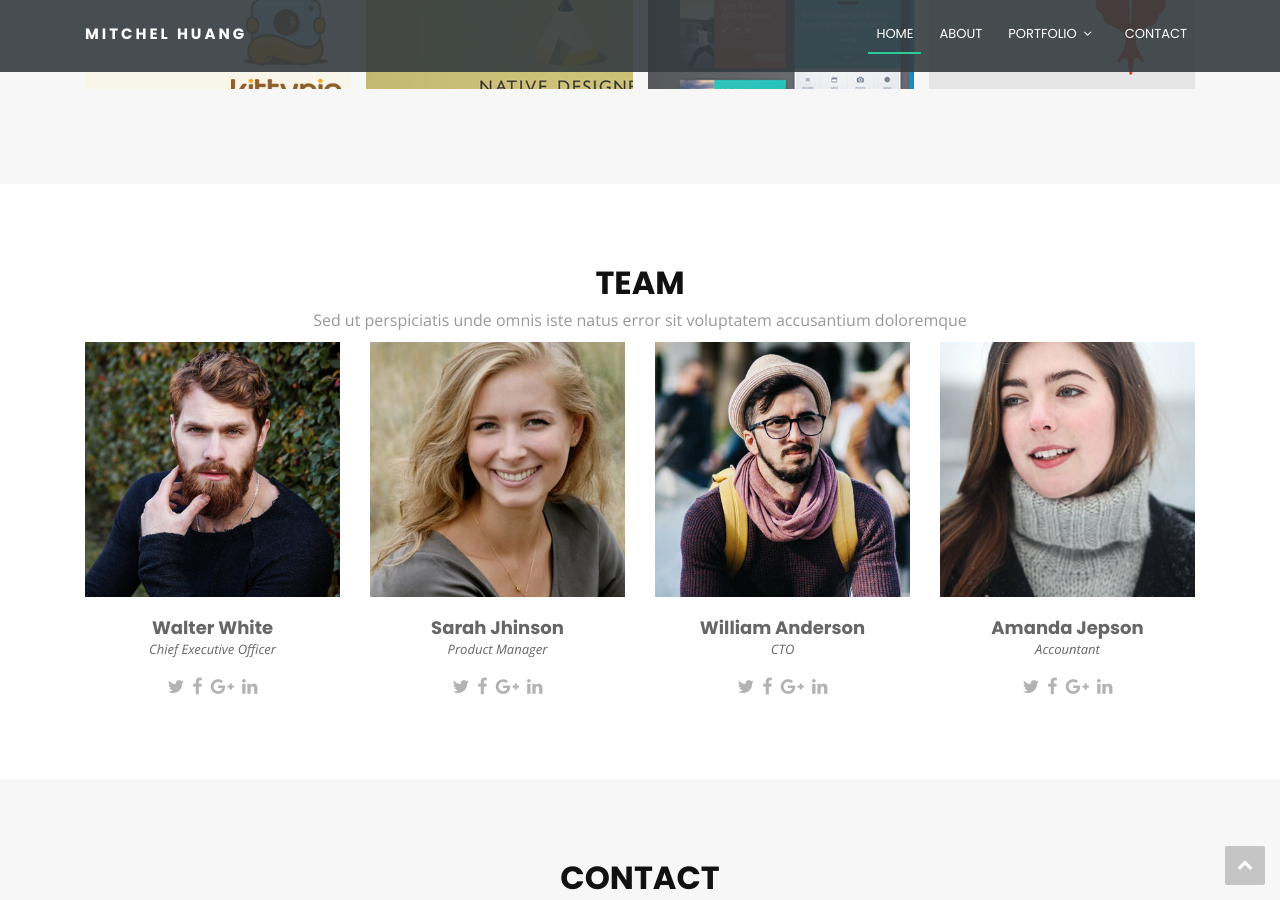
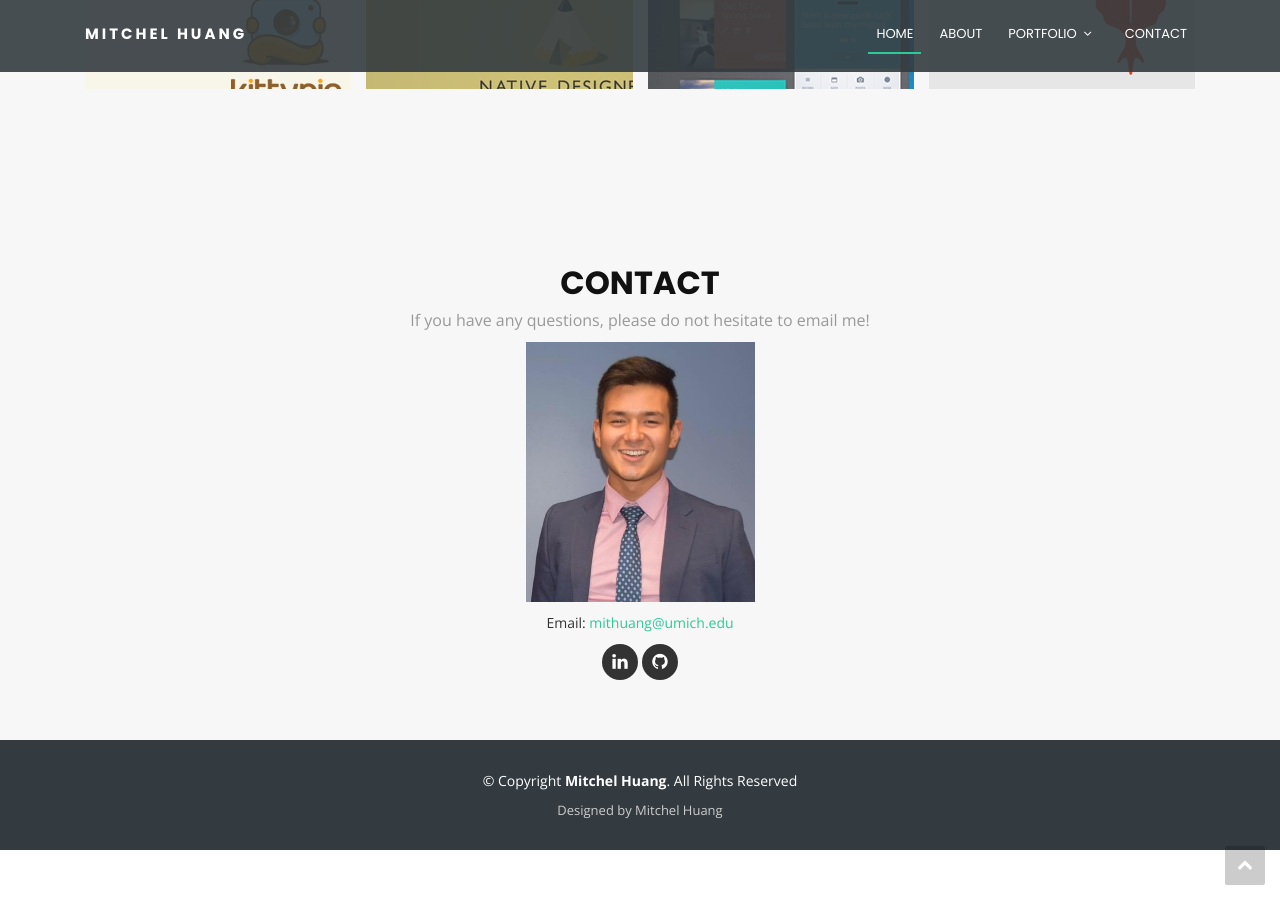
Before and after one commit to mithuang/mithuang.github.io, a Jekyll site: the page index.html, which Jekyll copies as it is, in a window 1280 px wide and 900 px high, scrolled down 2674 px. Built offline with Jekyll 4.4.1, drawn with Linux system fonts in a browser that asks for light colours.

Commit message:
delete team section

```diff
--- a/index.html
+++ b/index.html
@@ -271,76 +271,6 @@
     </section><!-- #portfolio -->
 
     <!--==========================
-      Team Section
-    ============================-->
-    <section id="team">
-      <div class="container wow fadeInUp">
-        <div class="section-header">
-          <h3 class="section-title">Team</h3>
-          <p class="section-description">Sed ut perspiciatis unde omnis iste natus error sit voluptatem accusantium doloremque</p>
-        </div>
-        <div class="row">
-          <div class="col-lg-3 col-md-6">
-            <div class="member">
-              <div class="pic"><img src="img/team-1.jpg" alt=""></div>
-              <h4>Walter White</h4>
-              <span>Chief Executive Officer</span>
-              <div class="social">
-                <a href=""><i class="fa fa-twitter"></i></a>
-                <a href=""><i class="fa fa-facebook"></i></a>
-                <a href=""><i class="fa fa-google-plus"></i></a>
-                <a href=""><i class="fa fa-linkedin"></i></a>
-              </div>
-            </div>
-          </div>
-
-          <div class="col-lg-3 col-md-6">
-            <div class="member">
-              <div class="pic"><img src="img/team-2.jpg" alt=""></div>
-              <h4>Sarah Jhinson</h4>
-              <span>Product Manager</span>
-              <div class="social">
-                <a href=""><i class="fa fa-twitter"></i></a>
-                <a href=""><i class="fa fa-facebook"></i></a>
-                <a href=""><i class="fa fa-google-plus"></i></a>
-                <a href=""><i class="fa fa-linkedin"></i></a>
-              </div>
-            </div>
-          </div>
-
-          <div class="col-lg-3 col-md-6">
-            <div class="member">
-              <div class="pic"><img src="img/team-3.jpg" alt=""></div>
-              <h4>William Anderson</h4>
-              <span>CTO</span>
-              <div class="social">
-                <a href=""><i class="fa fa-twitter"></i></a>
-                <a href=""><i class="fa fa-facebook"></i></a>
-                <a href=""><i class="fa fa-google-plus"></i></a>
-                <a href=""><i class="fa fa-linkedin"></i></a>
-              </div>
-            </div>
-          </div>
-
-          <div class="col-lg-3 col-md-6">
-            <div class="member">
-              <div class="pic"><img src="img/team-4.jpg" alt=""></div>
-              <h4>Amanda Jepson</h4>
-              <span>Accountant</span>
-              <div class="social">
-                <a href=""><i class="fa fa-twitter"></i></a>
-                <a href=""><i class="fa fa-facebook"></i></a>
-                <a href=""><i class="fa fa-google-plus"></i></a>
-                <a href=""><i class="fa fa-linkedin"></i></a>
-              </div>
-            </div>
-          </div>
-        </div>
-
-      </div>
-    </section><!-- #team -->
-
-    <!--==========================
       Contact Section
     ============================-->
     <section id="contact">
```
